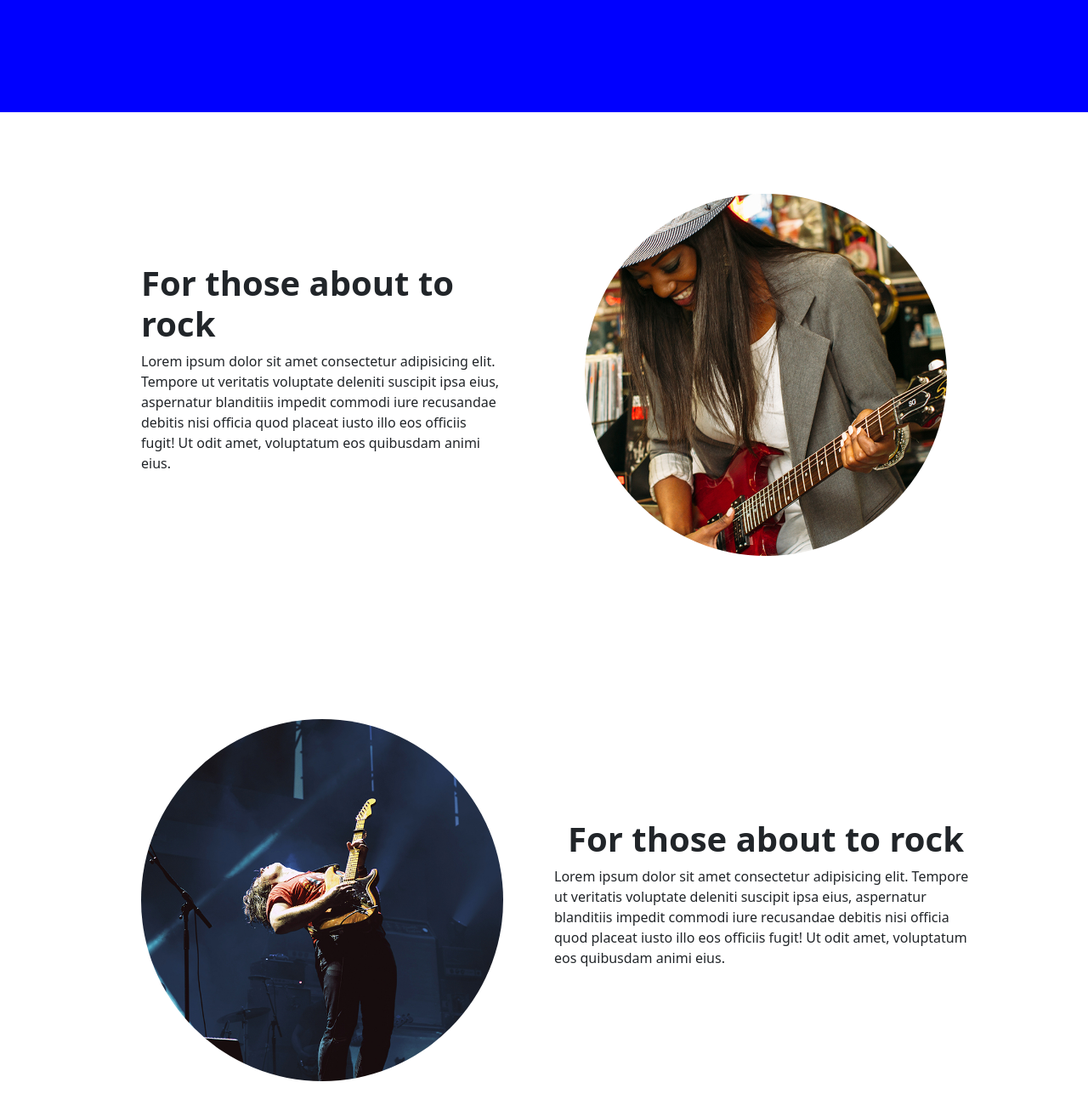
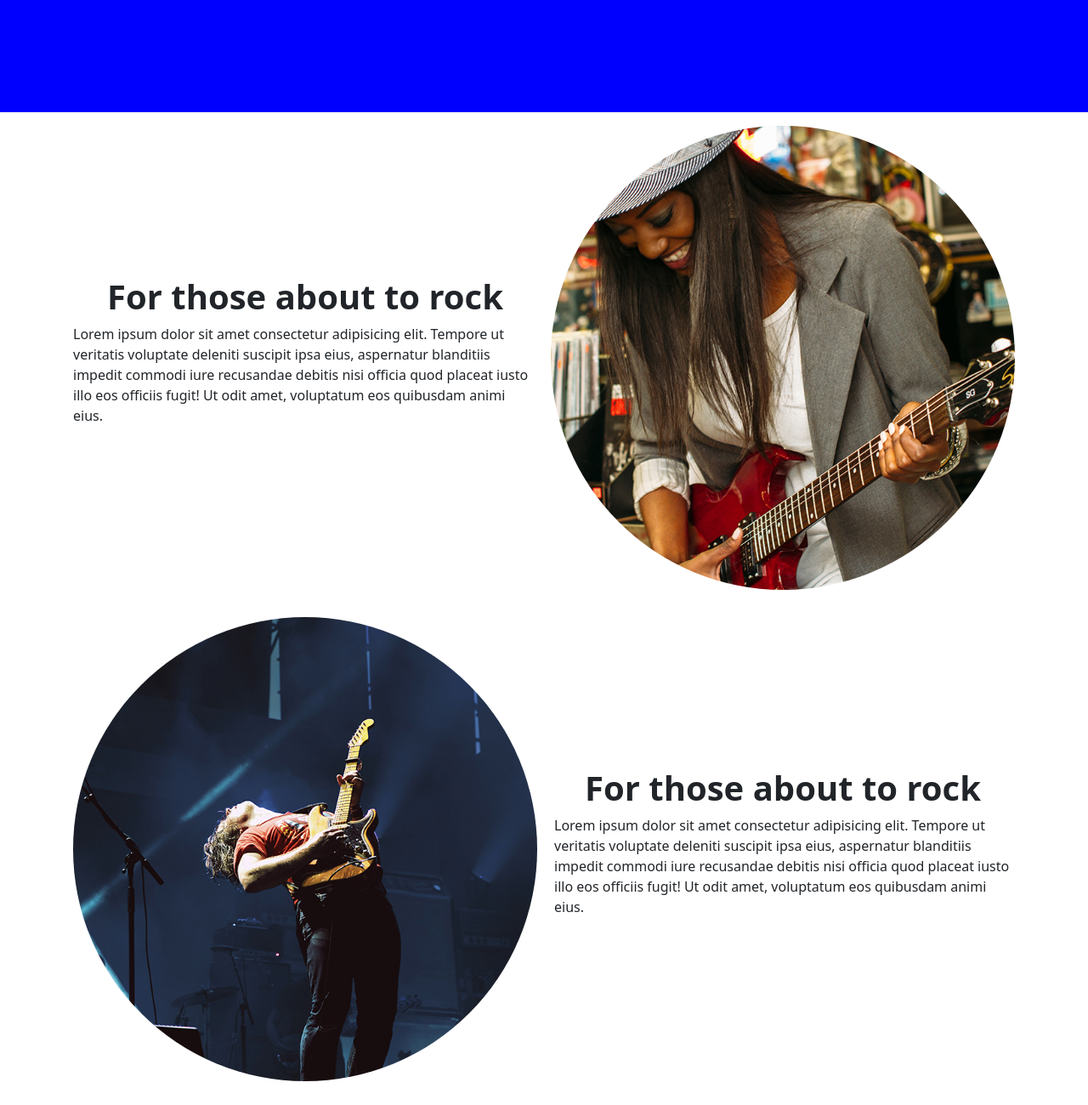
Before and after one commit to LeBigSky/exo_2_bis_bts, a website: page index.html in a window 1280 px wide. Shown: the part 440-1740 px from the top of the page at 85% size. Drawn offline with Linux system fonts and the light colour scheme.

Commit message:
modifyed padding

```diff
--- a/index.html
+++ b/index.html
@@ -26,17 +26,17 @@
 
     </div>
     <div class="container d-flex flex-column align-content-evenly">
-        <div class="row p-5">
-            <div class="col-sm-12 col-md-12 col-lg-12 col-xl-6 p-5 d-flex flex-column align-items-center justify-content-center"> <h1 class="fs-1 fw-bold">For those about to rock</h1><p>Lorem ipsum dolor sit amet consectetur adipisicing elit. Tempore ut veritatis voluptate deleniti suscipit ipsa eius, aspernatur blanditiis impedit commodi iure recusandae debitis nisi officia quod placeat iusto illo eos officiis fugit! Ut odit amet, voluptatum eos quibusdam animi eius.</p></div>
-            <div class="col-sm-12 col-md-12 col-lg-12 col-xl-6 p-5"><img src="./public/img/01.jpg" class="rounded-circle img-fluid" alt=""></div>
+        <div class="row p-2">
+            <div class="col-sm-12 col-md-12 col-lg-12 col-xl-6 p-2 d-flex flex-column align-items-center justify-content-center"> <h1 class="fs-1 fw-bold">For those about to rock</h1><p>Lorem ipsum dolor sit amet consectetur adipisicing elit. Tempore ut veritatis voluptate deleniti suscipit ipsa eius, aspernatur blanditiis impedit commodi iure recusandae debitis nisi officia quod placeat iusto illo eos officiis fugit! Ut odit amet, voluptatum eos quibusdam animi eius.</p></div>
+            <div class="col-sm-12 col-md-12 col-lg-12 col-xl-6 p-2"><img src="./public/img/01.jpg" class="rounded-circle img-fluid" alt=""></div>
         </div>
-        <div class="row p-5 d-flex justify-content-evenly">
-            <div class="col-sm-12 col-md-12 col-lg-12 col-xl-6 p-5"><img src="./public/img/02.jpg" class="rounded-circle img-fluid" alt=""></div>
+        <div class="row p-2 d-flex justify-content-evenly">
+            <div class="col-sm-12 col-md-12 col-lg-12 col-xl-6 p-2"><img src="./public/img/02.jpg" class="rounded-circle img-fluid" alt=""></div>
             <div class="col-sm-12 col-md-12 col-lg-12 col-xl-6 d-flex flex-column align-items-center justify-content-center"> <h1 class="fs-1 fw-bold">For those about to rock</h1><p>Lorem ipsum dolor sit amet consectetur adipisicing elit. Tempore ut veritatis voluptate deleniti suscipit ipsa eius, aspernatur blanditiis impedit commodi iure recusandae debitis nisi officia quod placeat iusto illo eos officiis fugit! Ut odit amet, voluptatum eos quibusdam animi eius.</p></div>
         </div>
-        <div class="row p-5 d-flex justify-content-evenly">
+        <div class="row p-2 d-flex justify-content-evenly">
             <div class="col-sm-12 col-md-12 col-lg-12 col-xl-6 d-flex flex-column align-items-center justify-content-center"> <h1 class="fs-1 fw-bold">For those about to rock</h1><p>Lorem ipsum dolor sit amet consectetur adipisicing elit. Tempore ut veritatis voluptate deleniti suscipit ipsa eius, aspernatur blanditiis impedit commodi iure recusandae debitis nisi officia quod placeat iusto illo eos officiis fugit! Ut odit amet, voluptatum eos quibusdam animi eius.</p></div>
-            <div class="col-sm-12 col-md-12 col-lg-12 col-xl-6 p-5"><img src="./public/img/03.jpg" class="rounded-circle img-fluid" alt=""></div>
+            <div class="col-sm-12 col-md-12 col-lg-12 col-xl-6 p-2"><img src="./public/img/03.jpg" class="rounded-circle img-fluid" alt=""></div>
         </div>
     </div>
     <footer class=" bg-black">
```
